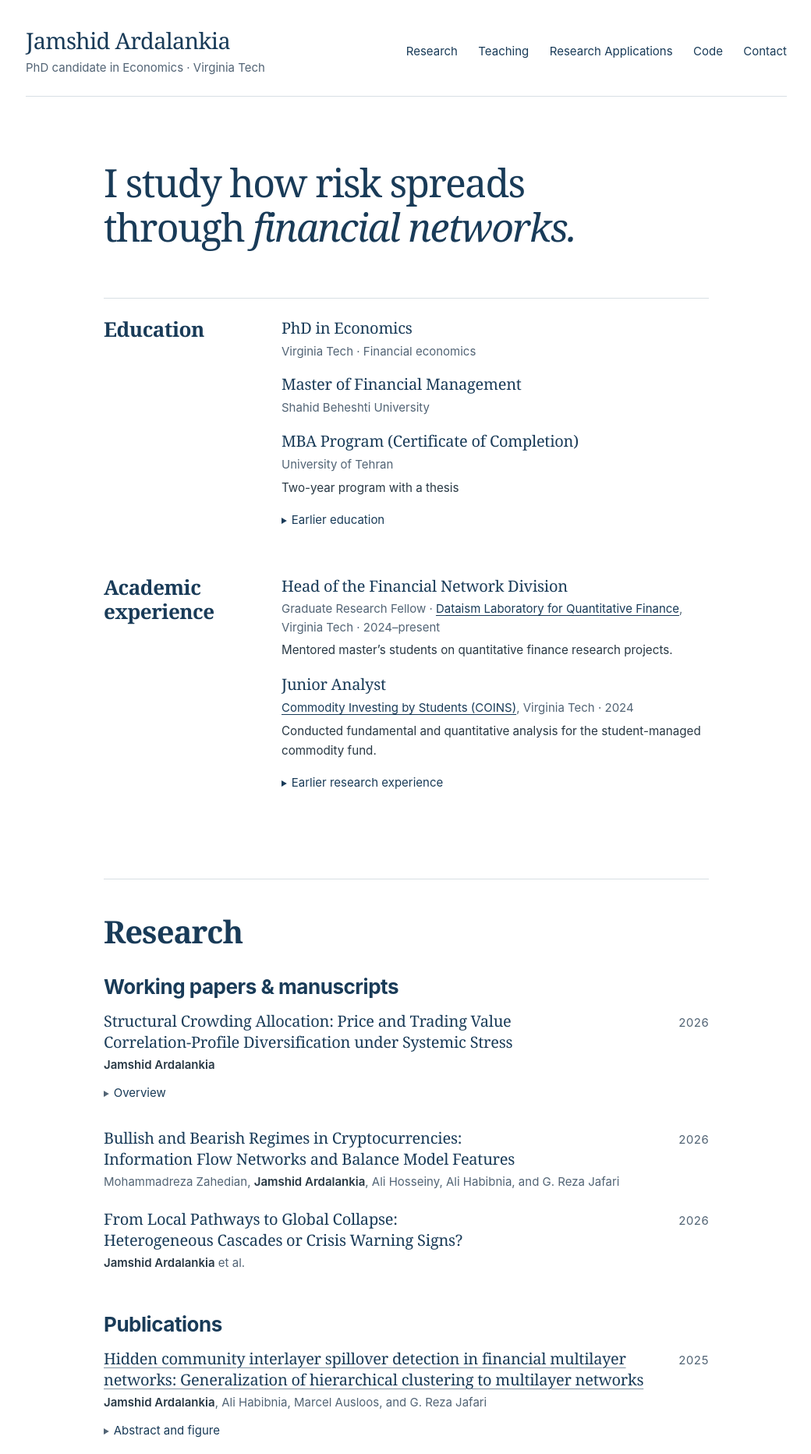
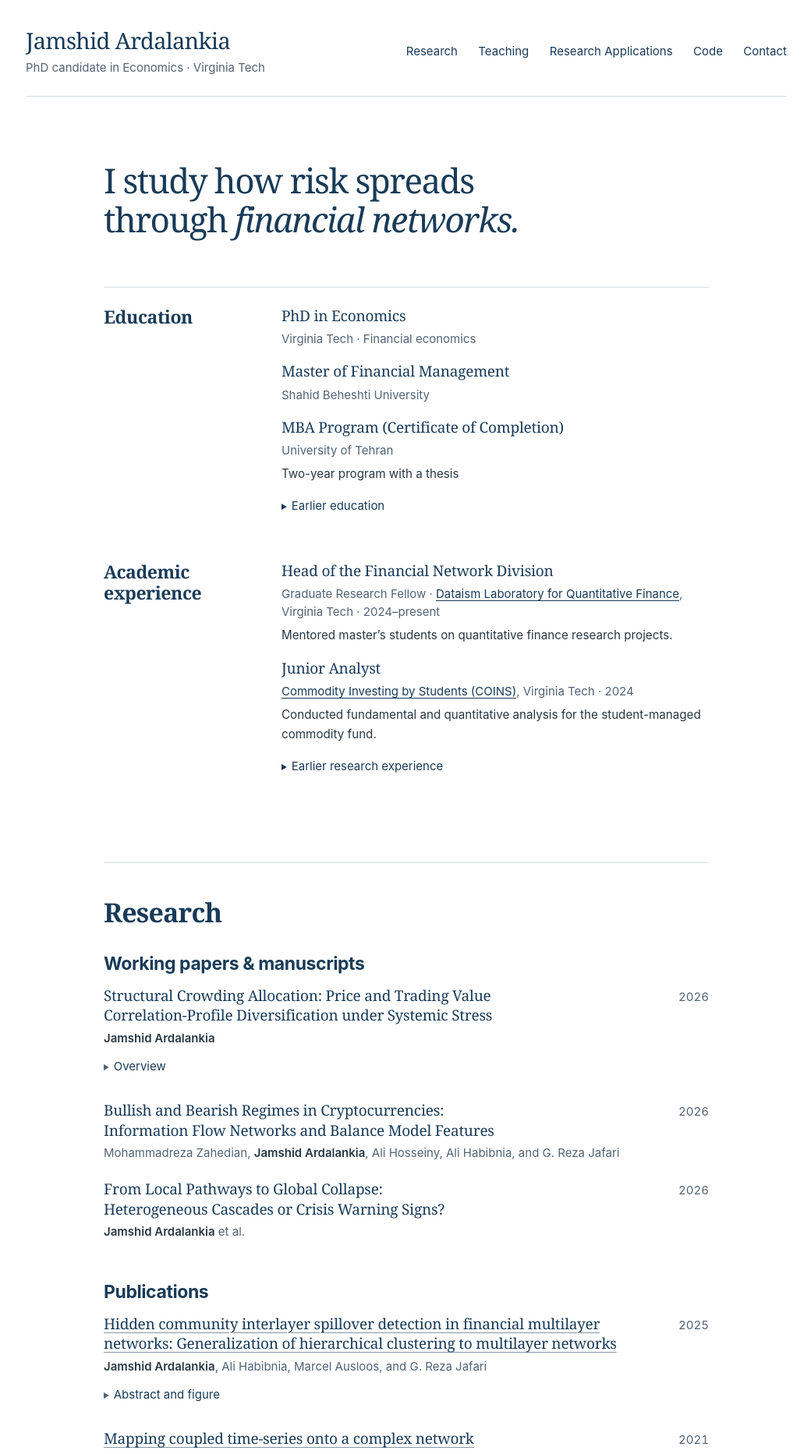
Before and after one commit to jamshidardalankia/jamshidardalankia.github.io, a Jekyll site: the page built from index.html, in a window 1280 px wide. Shown: the top 1865 px of the page at 78% size, without its empty margins (119-1159 px from the left). Built offline with Jekyll 4.4.1, drawn with Linux system fonts in a browser that asks for light colours.

Commit message:
Reduce heading sizes while preserving the academic content hierarchy

```diff
--- a/styles.css
+++ b/styles.css
@@ -10,10 +10,10 @@
   --serif: Georgia, 'Times New Roman', serif;
   --sans: -apple-system, BlinkMacSystemFont, 'Segoe UI', Arial, sans-serif;
   --gutter: clamp(1.25rem, 4.5vw, 2.5rem);
-  --section-size: clamp(2rem, 1.65rem + 1.5vw, 2.5rem);
-  --group-size: clamp(1.375rem, 1.25rem + .6vw, 1.625rem);
-  --subgroup-size: clamp(1.25rem, 1.16rem + .36vw, 1.375rem);
-  --title-size: clamp(1.125rem, 1.05rem + .36vw, 1.25rem);
+  --section-size: clamp(1.75rem, 1.6rem + .85vw, 2.125rem);
+  --group-size: clamp(1.25rem, 1.17rem + .45vw, 1.4375rem);
+  --subgroup-size: clamp(1.1875rem, 1.15rem + .18vw, 1.25rem);
+  --title-size: clamp(1.125rem, 1.08rem + .2vw, 1.1875rem);
   --group-space: clamp(2.25rem, 5vw, 3.25rem);
 }
 
@@ -76,7 +76,7 @@ a:hover { text-decoration-thickness: 2px; }
 .intro { padding-block: clamp(3.3rem, 6.4vw, 5.8rem) clamp(2.8rem, 4.8vw, 4.3rem); }
 .intro h1 {
   max-width: 25ch;
-  font: 400 clamp(2.25rem, 1.65rem + 2.25vw, 3.125rem)/1.15 var(--serif);
+  font: 400 clamp(2rem, 1.7rem + 1.8vw, 2.75rem)/1.15 var(--serif);
   letter-spacing: -.035em;
   text-wrap: balance;
 }
@@ -246,10 +246,10 @@ address { font-style: normal; margin-top: .45rem; }
 }
 @media print {
   :root {
-    --section-size: 25pt;
-    --group-size: 17pt;
-    --subgroup-size: 15pt;
-    --title-size: 13.5pt;
+    --section-size: 22pt;
+    --group-size: 15.5pt;
+    --subgroup-size: 14pt;
+    --title-size: 13pt;
     --group-space: 1.5rem;
   }
   .wide, .column { width: 100%; max-width: none; }
```
Also changed, not shown: assets/css/reading.css (+4 -4 lines).
